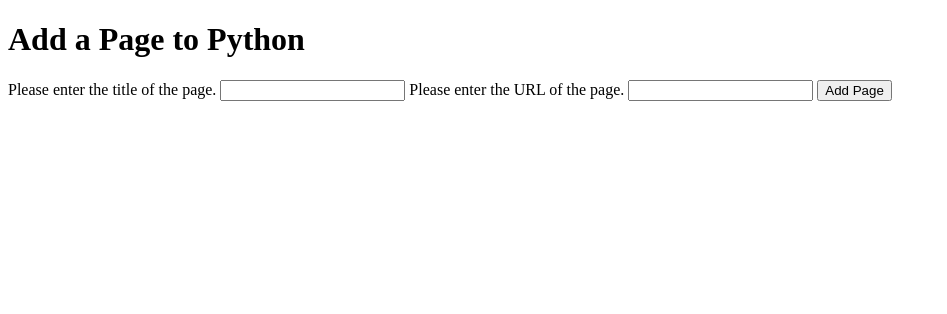
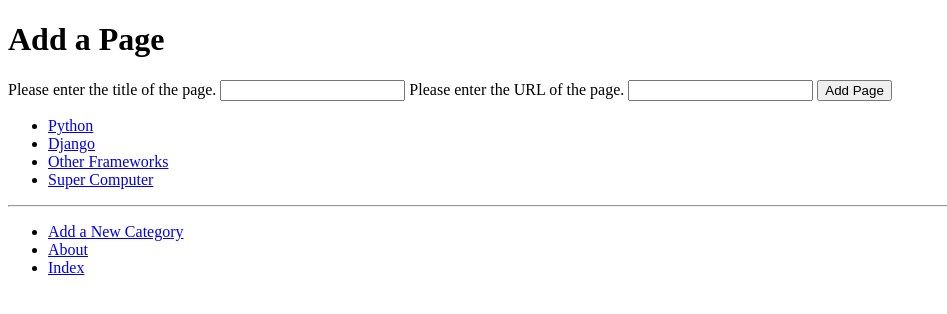
Before and after one commit to AbdisalamAbukar/tango_with_django_project, a Django app: page /rango/category/python/add_page/ in a window 1280 px wide. Shown: the top 314 px of the page, without its empty margins (0-947 px from the left). Run offline with Django 3.2, Linux system fonts and the light colour scheme; data comes from the database, SQL or seed files in the repository.

Commit message:
Chapter 8 Completed. Task Completed

```diff
--- /dev/null
+++ b/rango/templatetags/rango_template_tags.py
@@ -0,0 +1,8 @@
+from django import template
+from rango.models import Category
+
+register = template.Library()
+
+@register.inclusion_tag('rango/categories.html')
+def get_category_list():
+    return {'categories': Category.objects.all()}
--- a/rango/views.py
+++ b/rango/views.py
@@ -20,8 +20,12 @@ def index(request):
     return render(request, 'rango/index.html', context=context_dict)
 
 def about(request):
-    # Spoiler: you don't need to pass a context dictionary here.
-    return render(request, 'rango/about.html')
+
+    print(request.method)
+
+    print(request.user)
+
+    return render(request, 'rango/about.html', {})
 
 def show_category(request, category_name_slug):
     context_dict = {}
--- a/templates/rango/about.html
+++ b/templates/rango/about.html
@@ -2,7 +2,7 @@
 {% load staticfiles %}
 
 {% block title_block %}
-About
+About Rango
 {% endblock %}
 
 {% block body_block %}
--- a/templates/rango/add_category.html
+++ b/templates/rango/add_category.html
@@ -2,7 +2,7 @@
 {% load staticfiles %}
 
 {% block title_block %}
-Rango - Add a Category
+Add a Category
 {% endblock %}
 
 {% block body_block %}
--- a/templates/rango/add_page.html
+++ b/templates/rango/add_page.html
@@ -1,15 +1,14 @@
-<!DOCTYPE html>
+{% extends 'rango/base.html' %}
+{% load static %} <!-- Updated to use 'static' instead of 'staticfiles' if you're using Django >= 3.0 -->
 
-<html>
-    <head>
-        <title>Rango</title>
-    </head>
+{% block title_block %}
+Add a Page
+{% endblock %}
 
-    <body>
-        <h1>Add a Page to {{ category.name }}</h1>
+{% block body_block %}
+<h1>Add a Page </h1>
 <div>
-            <form id="add_page_form" method="post" action="/rango/category/{{ category.slug }}/add_page/">
-                {% csrf_token %}
+    <form id="add_page_form" method="post" action="{% url 'rango:add_page' category.slug %}">
         {% csrf_token %}
         {% for hidden in form.hidden_fields %}
             {{ hidden }}
@@ -22,5 +21,4 @@
         <input type="submit" name="submit" value="Add Page" />
     </form>
 </div>
-    </body>
-</html>
+{% endblock %}
--- a/templates/rango/base.html
+++ b/templates/rango/base.html
@@ -1,5 +1,6 @@
 <!DOCTYPE html>
 {% load staticfiles %}
+{% load rango_template_tags %}
 
 <html>
 <head>
@@ -10,6 +11,13 @@
         {% block body_block %}
         {% endblock %}
     </div>
+
+    <div>
+        {% block sidebar_block %}
+        {% get_category_list %}
+        {% endblock %}
+    </div>
+
     <hr />
     <div>
         <ul>
--- /dev/null
+++ b/templates/rango/categories.html
@@ -0,0 +1,13 @@
+<ul>
+    {% if categories %}
+        {% for c in categories %}
+            {% if c == current_category %}
+                <li><strong><a href="{% url 'rango:show_category' c.slug %}">{{ c.name }}</a></strong></li>
+            {% else %}
+                <li><a href="{% url 'rango:show_category' c.slug %}">{{ c.name }}</a></li>
+            {% endif %}
+        {% endfor %}
+    {% else %}
+        <li><strong>There are no categories present.</strong></li>
+    {% endif %}
+</ul>
--- a/templates/rango/index.html
+++ b/templates/rango/index.html
@@ -2,7 +2,7 @@
 {% load staticfiles %}
 
 {% block title_block %}
-Rango
+Homepage
 {% endblock %}
 
 {% block body_block %}
```
Also changed, not shown: rango/templatetags/__init__.py (added). Lines whose indentation alone changed are shown as unchanged.
